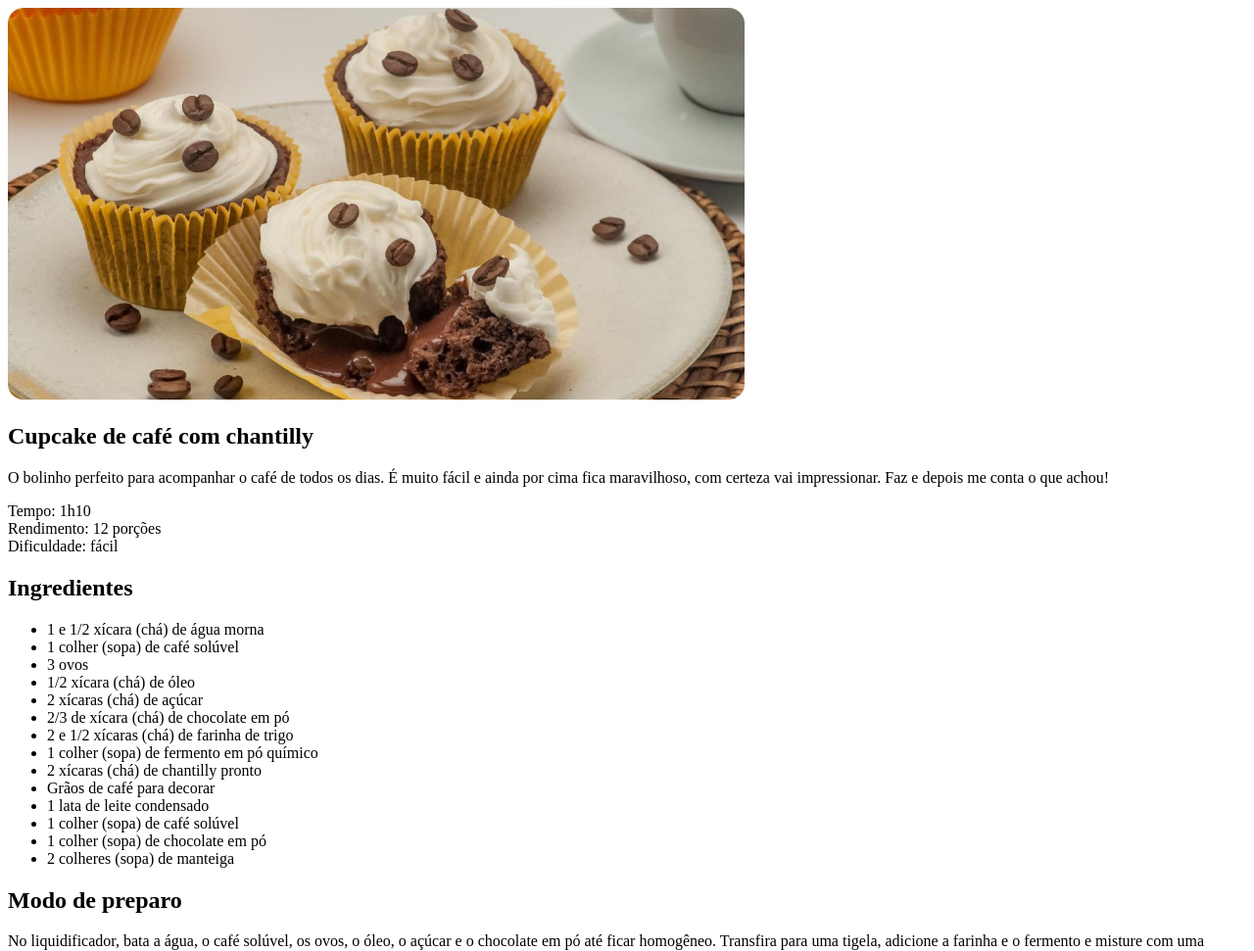
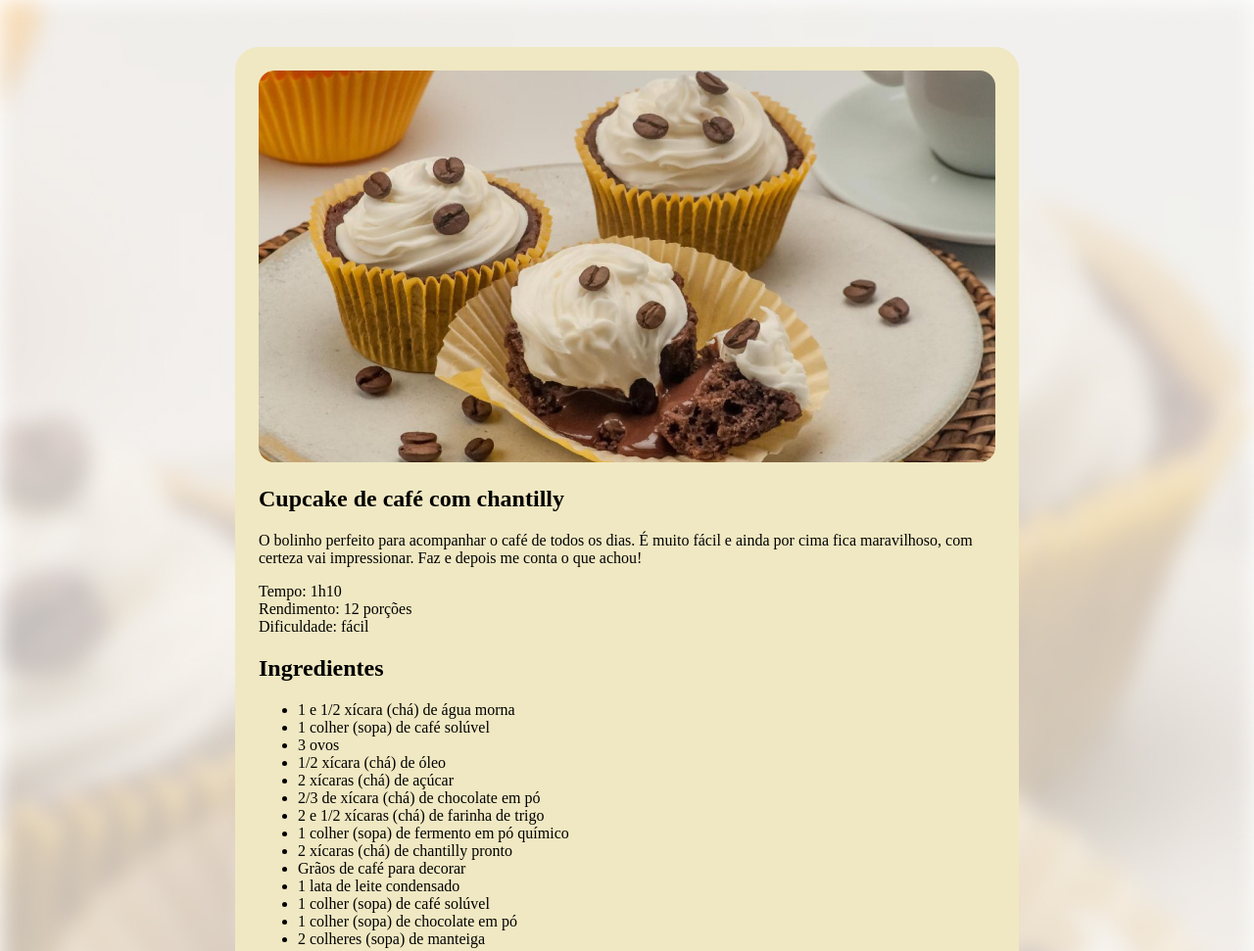
Before and after one commit to Deborah-Ferreira/Projeto, a plain HTML site: page index.html in a window 1280 px wide. Shown: the top 971 px of the page at 98% size. Drawn offline with Linux system fonts and the light colour scheme.

Commit message:
imagem de fundo; estilo #page

```diff
--- a/style.css
+++ b/style.css
@@ -1,3 +1,16 @@
+body{
+  background-image: url(assets/bg-image.jpg);
+  background-size: cover;
+}
+
+#page{
+  box-sizing: border-box;
+  width: 800px;
+  padding: 24px;
+  background-color: #F0E8C2;
+  border-radius: 24px;
+  margin: 48px auto;
+}
 img{
   border-radius: 16px;
 }
```
